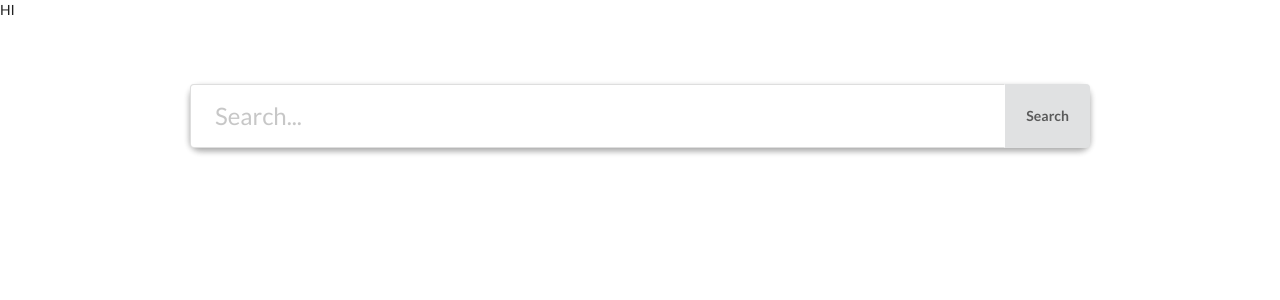
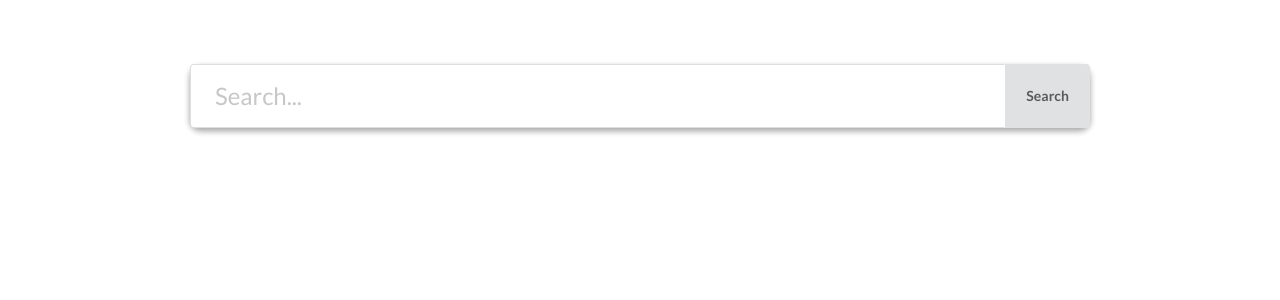
Before and after one commit to amarteragundi/binge-flix, a React (Create React App) app: page / in a window 1280 px wide. Shown: the top 300 px of the page. Built offline with nearby package versions, Linux system fonts and the light colour scheme.

Commit message:
formatting

```diff
--- a/public/index.html
+++ b/public/index.html
@@ -24,12 +24,12 @@
       Learn how to configure a non-root public URL by running `npm run build`.
     -->
     <style>
-      #searchBar{
+      #searchBar {
         margin: 0px auto;
         width: 900px;
         margin-top: 5%;
-        box-shadow: 0 3px 6px rgba(0,0,0,0.16), 0 3px 6px rgba(0,0,0,0.23);
-        border-radius:10px !important;
+        box-shadow: 0 3px 6px rgba(0, 0, 0, 0.16), 0 3px 6px rgba(0, 0, 0, 0.23);
+        border-radius: 10px !important;
       }
     </style>
     <title>React App</title>
--- a/src/components/App.js
+++ b/src/components/App.js
@@ -4,7 +4,6 @@ import SearchBar from "./SearchBar";
 const App = () => {
   return (
     <div>
-      HI
       <SearchBar />
     </div>
   );
```
Also changed, not shown: src/index.js (+4 -4 lines).
